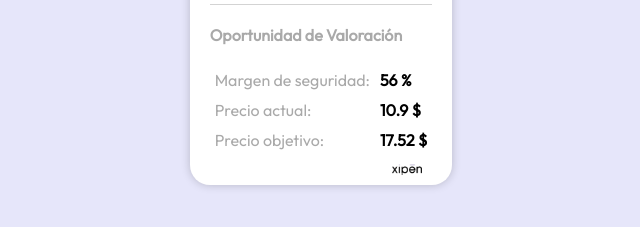
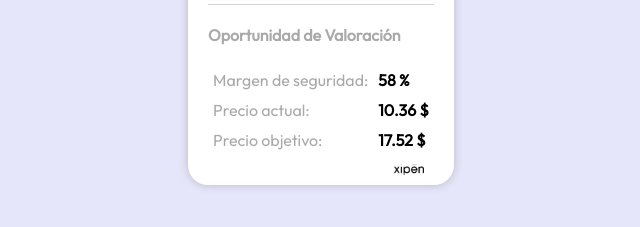
Before and after one commit to Xipen01/DLO, a plain HTML site: page index.html in a window 1280 px wide. Shown: the part 473-700 px from the top of the page, 319-959 px from the left. Drawn offline with Linux system fonts and the light colour scheme.

Commit message:
Actualizar archivo HTML generado automáticamente

```diff
--- a/index.html
+++ b/index.html
@@ -54,8 +54,8 @@
                     <p>Precio objetivo:</p>
                 </div>
                 <div class="columna">
-                    <p class="mi-clase">56 %</p>
-                    <p class="mi-clase">10.9 $</p>
+                    <p class="mi-clase">58 %</p>
+                    <p class="mi-clase">10.36 $</p>
                     <p class="mi-clase">17.52 $</p>
                 </div>
             </div>
```
